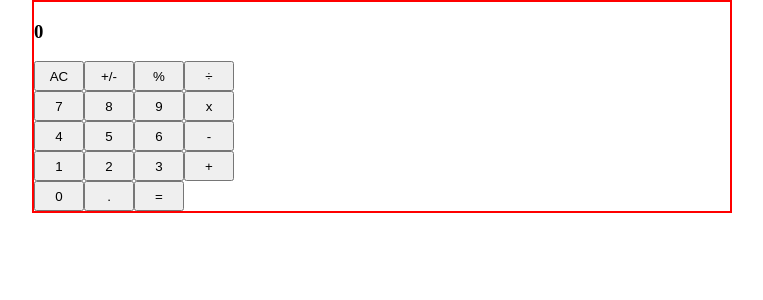
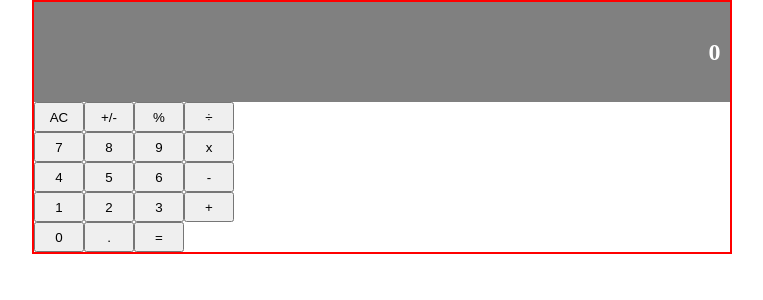
Before and after one commit to KumarAmitt/calculator, a React (Create React App) app: page / in a window 1280 px wide. Shown: the top 300 px of the page, without its empty margins (258-1021 px from the left). Built offline with nearby package versions, Linux system fonts and the light colour scheme.

Commit message:
Add style for Display component

```diff
--- a/src/components/Display.js
+++ b/src/components/Display.js
@@ -2,9 +2,9 @@ import React from 'react';
 import PropTypes from 'prop-types';
 
 const Display = ({ result }) => (
-  <>
-    <h3>{result}</h3>
-  </>
+  <div className="Display">
+    <h2>{result}</h2>
+  </div>
 );
 
 Display.defaultProps = {
--- a/src/index.css
+++ b/src/index.css
@@ -23,3 +23,17 @@ button {
   max-width: 700px;
   margin: auto;
 }
+
+.Display {
+  background-color: gray;
+  height: 100px;
+  text-align: right;
+  line-height: 100px;
+}
+
+.Display h2 {
+  color: #fff;
+  font-weight: bold;
+  margin: 0;
+  padding: 0 0.4em;
+}
```
